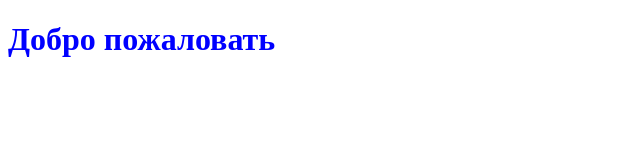
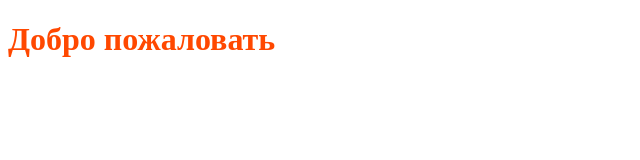
Before and after one commit to borodulex/first-project, a plain HTML site: page index.html in a window 1280 px wide. Shown: the whole page, without its empty margins (0-640 px from the left). Drawn offline with Linux system fonts and the light colour scheme.

```diff
--- a/style.css
+++ b/style.css
@@ -1,3 +1,3 @@
 .text {
-    color: blue;
+    color: rgb(255, 72, 0);
 }
```
